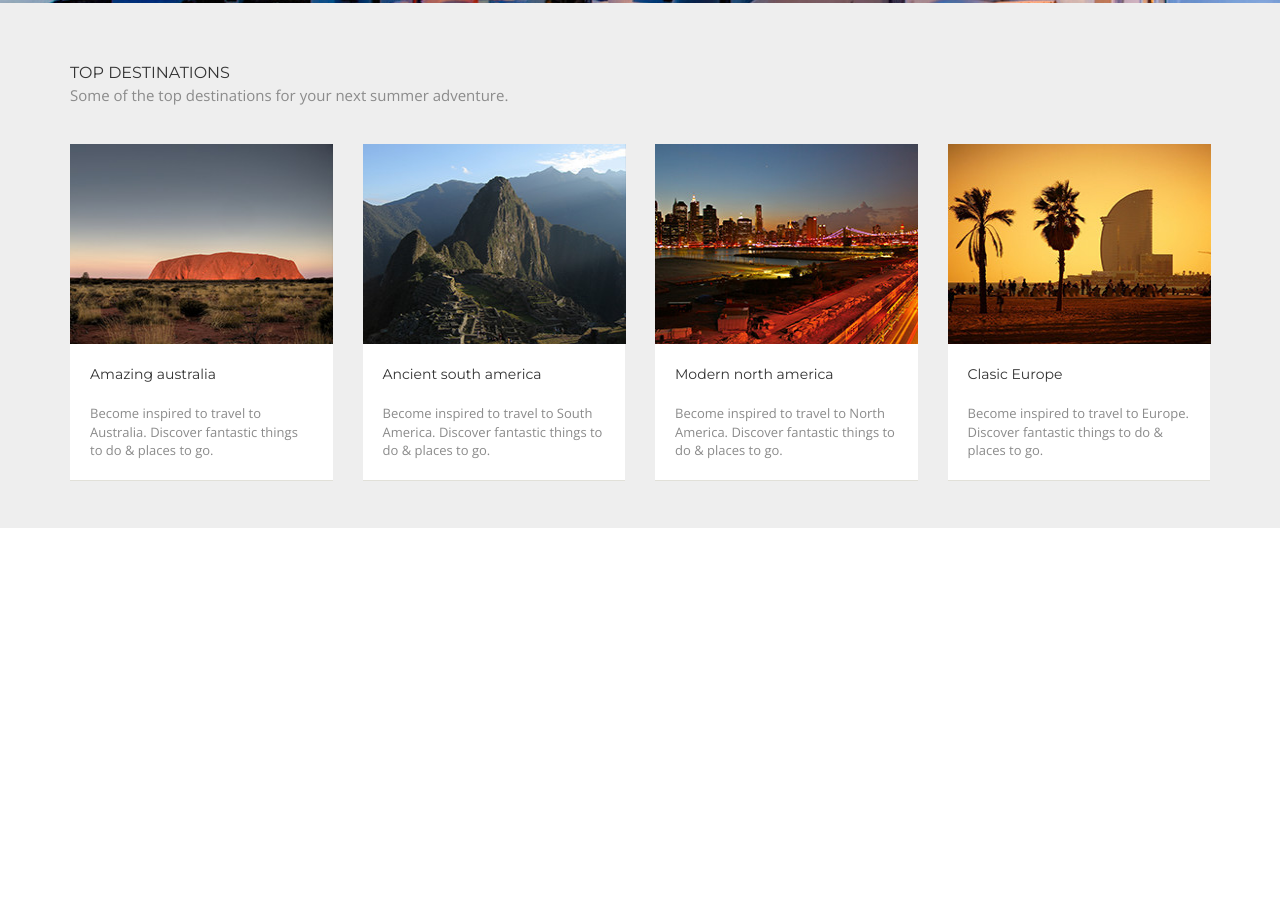
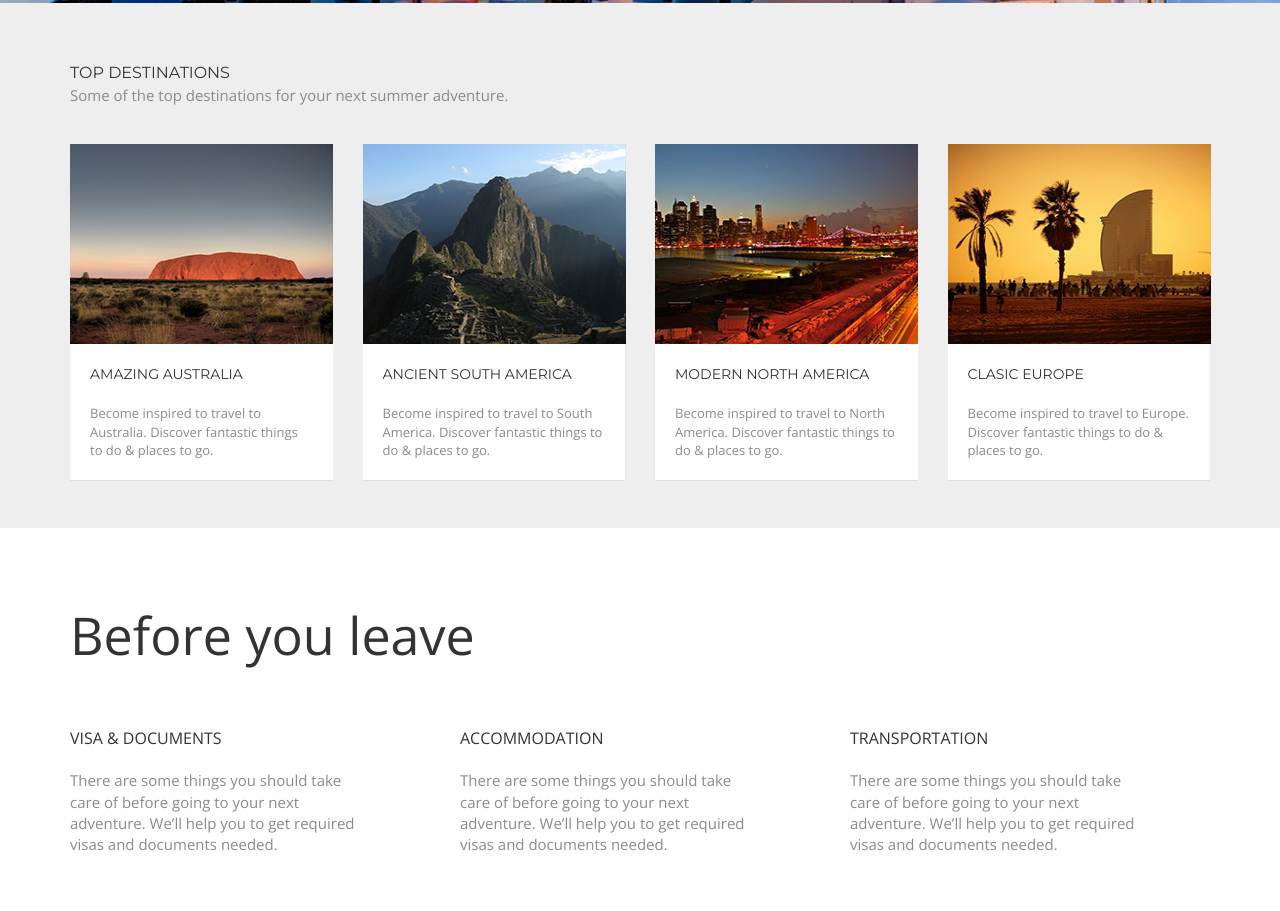
Before and after one commit to csergey8/travelly_template, a website: page index.html in a window 1280 px wide. Shown: the part 577-1488 px from the top of the page. Before the commit the page ends 1105 px from the top, so only its background shows below. Drawn offline with nearby package versions, Linux system fonts and the light colour scheme.

Commit message:
section details add

```diff
--- a/index.html
+++ b/index.html
@@ -7,7 +7,7 @@
     <meta http-equiv="X-UA-Compatible" content="ie=edge">
     <link rel="stylesheet" href="https://maxcdn.bootstrapcdn.com/bootstrap/3.3.7/css/bootstrap.min.css" integrity="sha384-BVYiiSIFeK1dGmJRAkycuHAHRg32OmUcww7on3RYdg4Va+PmSTsz/K68vbdEjh4u"
         crossorigin="anonymous">
-    <link href="https://fonts.googleapis.com/css?family=Montserrat:300,400|Open+Sans:200,300,400" rel="stylesheet">
+    <link href="https://fonts.googleapis.com/css?family=Montserrat:200,300,400|Open+Sans:200,300,400" rel="stylesheet">
     <link rel="stylesheet" href="css/style.css">
     <title>Travelly</title>
 </head>
@@ -102,6 +102,32 @@
             </div>
         </div>
     </section>
+    <section class="details">
+        <div class="container">
+            <div class="row">
+                <div class="col-lg-5">
+                    <div class="details__title">Before you leave</div>
+                </div>
+            </div>
+            <div class="row">
+                <div class="col-lg-4">
+                    <div class="details__main">Visa & documents</div>
+                    <div class="details__text">There are some things you should take care of before going to your next adventure. We’ll help you to
+                        get required visas and documents needed.</div>
+                </div>
+                <div class="col-lg-4">
+                    <div class="details__main">Accommodation</div>
+                    <div class="details__text">There are some things you should take care of before going to your next adventure. We’ll help you to
+                        get required visas and documents needed.</div>
+                </div>
+                <div class="col-lg-4">
+                    <div class="details__main">Transportation</div>
+                    <div class="details__text">There are some things you should take care of before going to your next adventure. We’ll help you to
+                        get required visas and documents needed.</div>
+                </div>
+            </div>
+        </div>
+    </section>
 
 </body>
 
--- a/sass/_destinations.scss
+++ b/sass/_destinations.scss
@@ -31,6 +31,7 @@
             font-family: $font-secondary;
             font-size: 1.4rem;
             font-weight: 400;
+            text-transform: uppercase;
             width: 100%;
             width: 27rem;
             padding: 2rem;
--- /dev/null
+++ b/sass/_details.scss
@@ -0,0 +1,23 @@
+.details {
+    height: 38.3rem;
+
+    &__title {
+        font-size: 5.2rem;
+        font-weight: 200;
+        margin-top: 7rem;
+    }
+
+    &__main {
+        text-transform: uppercase;
+        font-size: 1.6rem;
+        font-weight: 400;
+        margin-top: 5.5rem;
+    }
+
+    &__text {
+        color: #8b8b8b;
+        font-size: 1.5rem;
+        width: 30rem;
+        margin-top: 2rem;
+    }
+}
--- a/sass/_header.scss
+++ b/sass/_header.scss
@@ -15,6 +15,7 @@
             font-size: 5.2rem;
             font-weight: 200;
             color: #fff;
+            margin-bottom: 6rem;
         }
 
         &--input {
--- a/sass/main.scss
+++ b/sass/main.scss
@@ -1,3 +1,4 @@
 @import 'base';
 @import 'header';
 @import 'destinations';
+@import 'details';
```
Also changed, not shown: css/style.css.
